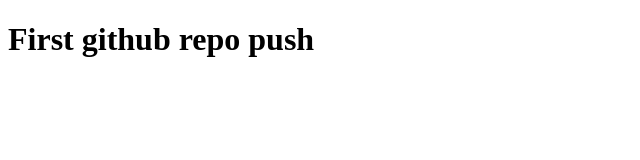
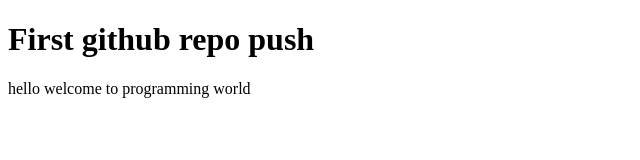
Before and after one commit to muhammad-hamza66/first, a plain HTML site: page index.html in a window 1280 px wide. Shown: the whole page, without its empty margins (0-640 px from the left). Drawn offline with Linux system fonts and the light colour scheme.

Commit message:
paragraph

```diff
--- a/index.html
+++ b/index.html
@@ -7,5 +7,6 @@
 </head>
 <body>
     <h1>First github repo push</h1>
+    <p>hello welcome to programming world</p>
 </body>
 </html>
```
